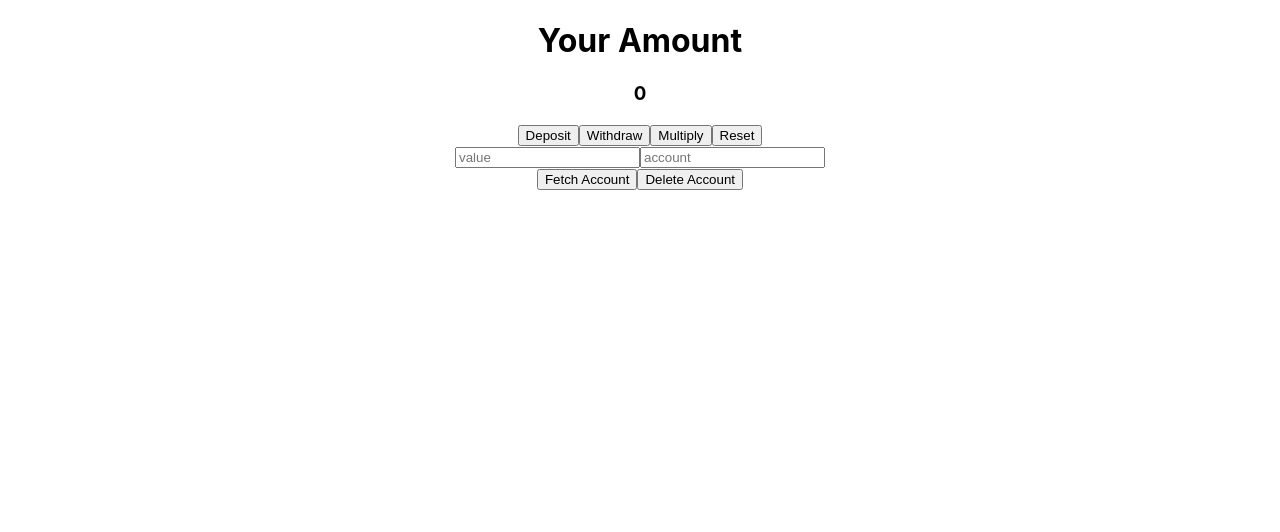
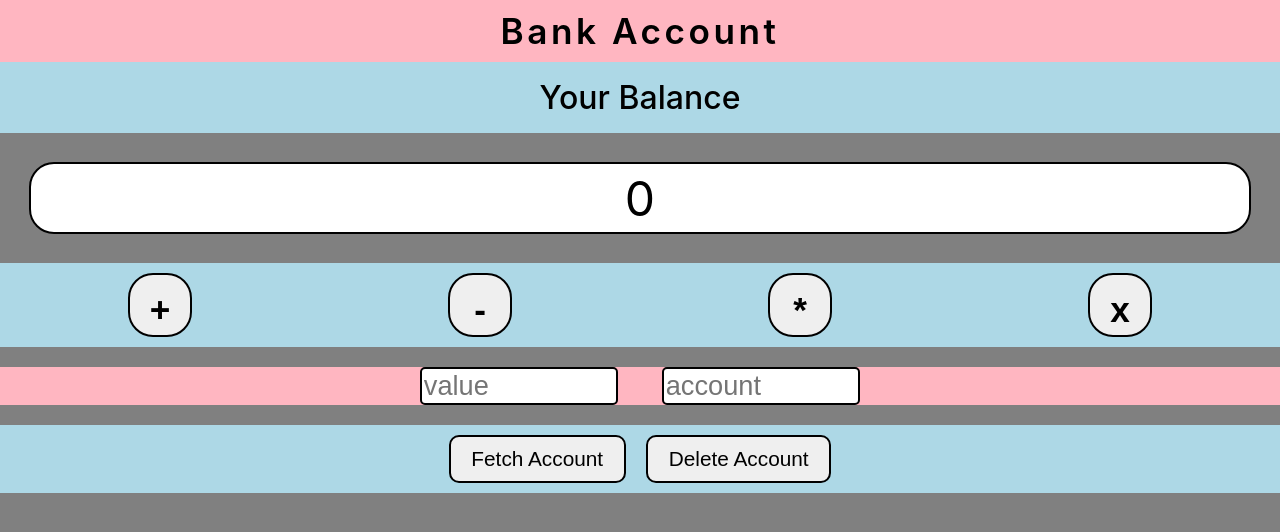
Before and after one commit to isaiahsilvani/bank-account, a React (Create React App) app: page / in a window 1280 px wide. Shown: the top 532 px of the page. Built offline with nearby package versions, Linux system fonts and the light colour scheme.

Commit message:
add flavor (styling)

```diff
--- a/package.json
+++ b/package.json
@@ -3,6 +3,8 @@
   "version": "0.1.0",
   "private": true,
   "dependencies": {
+    "@emotion/core": "^11.0.0",
+    "@emotion/styled": "^11.3.0",
     "@testing-library/jest-dom": "^5.12.0",
     "@testing-library/react": "^11.2.7",
     "@testing-library/user-event": "^12.8.3",
--- a/src/App.tsx
+++ b/src/App.tsx
@@ -5,7 +5,11 @@ import { useDispatch, useSelector } from 'react-redux'
 import { bindActionCreators } from 'redux';
 import { actionCreators, State } from './state/';
 import { useState } from 'react'
+import styles from './styles/input.module.css'
 import AccountButtons from './components/AccountButtons'
+import { InputBlock, Balance, YourBalance, Header, Background, Buttons, Button } from './AppStyle'
+
+
 
 function App() {
   const dispatch = useDispatch()
@@ -51,20 +55,27 @@ function App() {
 
   return (
     <div className="App">
-      <div className="bankBox">
-        <h1>Your Amount</h1>
-        <h3>{amount}</h3>
-        {/* When we click on a button we want to use an action creator */}
-        <button onClick={handleClick} name="deposit">Deposit</button>
-        <button onClick={handleClick} name="withdraw">Withdraw</button>
-        <button onClick={handleClick} name="multiply">Multiply</button>
-        <button onClick={handleClick} name="bankrupt">Reset</button>
-        <br></br>
-        <input type='text' name='query' value={input.query} onChange={handleChange} placeholder="value"></input>
-        <input type='text' name='account' value={input.account} onChange={handleChange} placeholder="account"></input>
-        <br></br>
-        <AccountButtons input={input}/>
-      </div>
+      <Background>
+        <div>
+          <Header>Bank Account</Header>
+          <YourBalance>Your Balance</YourBalance>
+          <Balance>{amount}</Balance>
+          {/* When we click on a button we want to use an action creator */}
+          <Buttons>
+            <Button onClick={handleClick} name="deposit">+</Button>
+            <Button onClick={handleClick} name="withdraw">-</Button>
+            <Button onClick={handleClick} name="multiply">*</Button>
+            <Button onClick={handleClick} name="bankrupt">x</Button>
+          </Buttons>
+          <br></br>
+          <InputBlock>
+            <input className={styles.input} type='text' name='query' value={input.query} onChange={handleChange} placeholder="value"></input>
+            <input className={styles.input} type='text' name='account' value={input.account} onChange={handleChange} placeholder="account"></input>
+          </InputBlock>
+          <br></br>
+          <AccountButtons input={input}/>
+        </div>
+      </Background>
     </div>
   );
 }
--- /dev/null
+++ b/src/AppStyle.js
@@ -0,0 +1,72 @@
+import styled from '@emotion/styled'
+import { css, jsx } from '@emotion/react'
+
+export const Header = styled.div`
+  background-color: lightpink;
+  font-size: 2.2em;
+  font-weight: 600;
+  letter-spacing: 0.1em;
+  padding: 10px;
+`
+
+export const YourBalance = styled.div`
+  background-color: lightblue;
+  padding: 0.5em;
+  font-weight: 500;
+  font-size: 2em
+`
+export const Balance = styled.div`
+  background-color: white;
+  margin: 0.6em;
+  font-size: 3em;
+  padding: 0.1em;
+  border-radius: 25px;
+  border: solid black 2px;
+`
+
+export const Background = styled.div`
+  background-color: gray;
+  height: 100vh
+`
+
+export const Button = styled.button`
+  font-size: 2.2em;
+  font-weight: 900;
+  padding: 15px;
+  text-align: center;
+  margin: 10px 0;
+  height: 1.8em;
+  width: 1.8em;
+  border-radius: 25px;
+  border: solid black 2px;
+  &:hover{
+    color: white;
+    background-color: darkgrey;
+    cursor: pointer;
+  }
+  &:active{
+    background-color: #2E2E2E
+  }
+`
+
+export const Buttons = styled.div`
+  background-color: lightblue;
+  display: flex;
+  align-content: center;
+  justify-content: space-around;
+`
+
+export const InputBlock = styled.div`
+  background-color: lightpink;
+  display: flex;
+  justify-content: center;
+`
+
+export const Input = styled.div`
+  margin: 10px;
+  height: 40px;
+`
+
+export const InputStyle = css({
+  height: '20px'
+})
--- a/src/components/AccountButtons.tsx
+++ b/src/components/AccountButtons.tsx
@@ -3,8 +3,34 @@ import * as api from '../services/api'
 import { useDispatch } from 'react-redux'
 import { bindActionCreators } from 'redux';
 import { actionCreators, } from '../state/';
+import styled from '@emotion/styled'
 
 // Clean up code by removing query from input field, you just need account
+
+const AccountBlock = styled.div`
+  padding: 10px;
+  background-color: lightblue;
+  display: flex;
+  justify-content: center;
+`
+
+const AccountButton = styled.button`
+  margin: 0 10px;
+  font-size: 1.3em;
+  padding: 0.5em 1em;
+  border-radius: 10px;
+  border: solid black 2px;
+  &:hover{
+    color: white;
+    background-color: darkgrey;
+    cursor: pointer;
+  }
+  &:active{
+    background-color: #2E2E2E
+  }
+`
+
+
 interface AccountButtonsProps {
   input: {
     query: string,
@@ -41,8 +67,10 @@ const AccountButtons: React.FC<AccountButtonsProps> = ({input}) => {
 
   return (
     <div className="accountBtns">
-      <button onClick={handleClick} name="fetch">Fetch Account</button>
-      <button onClick={handleClick} name="delete">Delete Account</button>
+      <AccountBlock>
+        <AccountButton onClick={handleClick} name="fetch">Fetch Account</AccountButton>
+        <AccountButton onClick={handleClick} name="delete">Delete Account</AccountButton>
+      </AccountBlock>
     </div>
   );
 }
--- /dev/null
+++ b/src/styles/input.module.css
@@ -0,0 +1,7 @@
+.input {
+  width: 7em;
+  font-size: 1.7em;
+  border: solid black 2px;
+  border-radius: 5px;
+  margin: 0 0.8em;
+}
--- a/src/type.d.ts
+++ b/src/type.d.ts
@@ -13,4 +13,9 @@ type ApiDataType = {
 
 type State = EmptyObject & {
   bank: number;
+  username: string,
 }
+
+type variantColor = {
+  variant: string
+}
```
Also changed, not shown: 1 other file (tests, documents, lock files or other folders).
